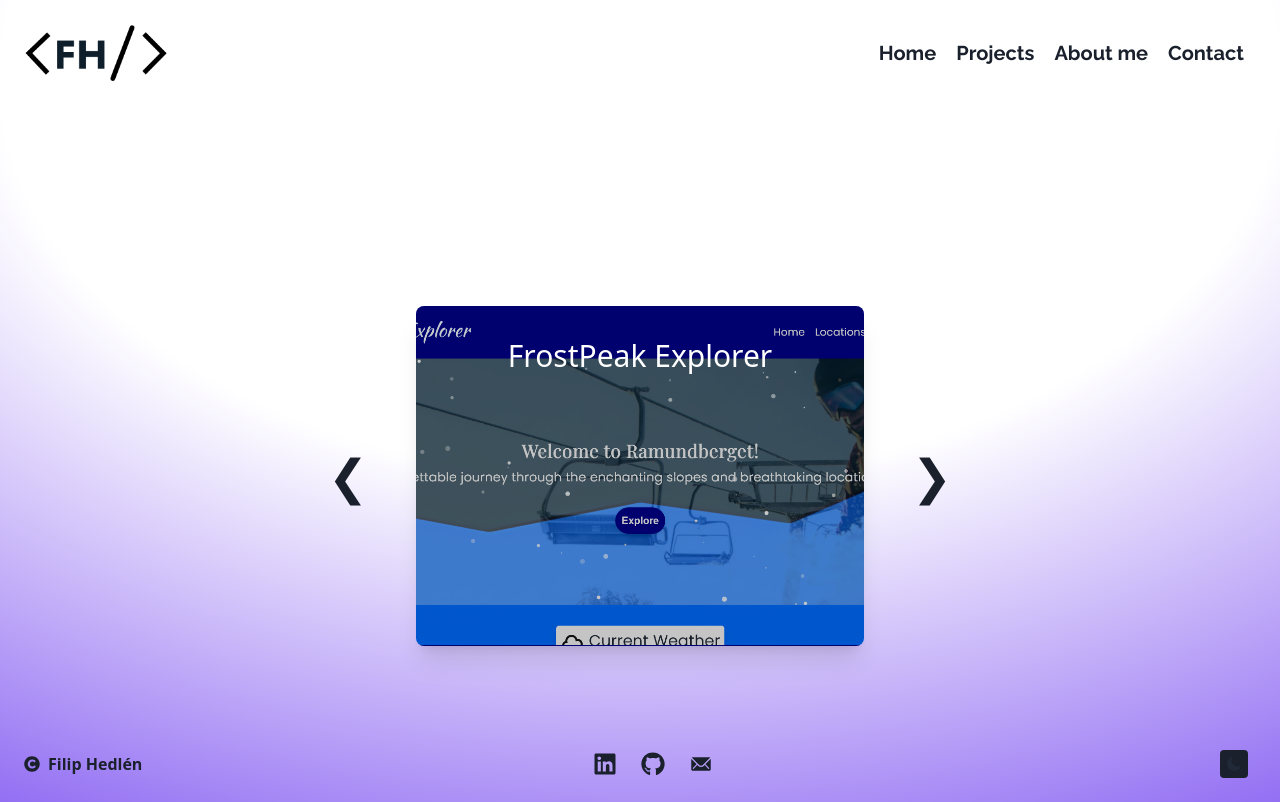
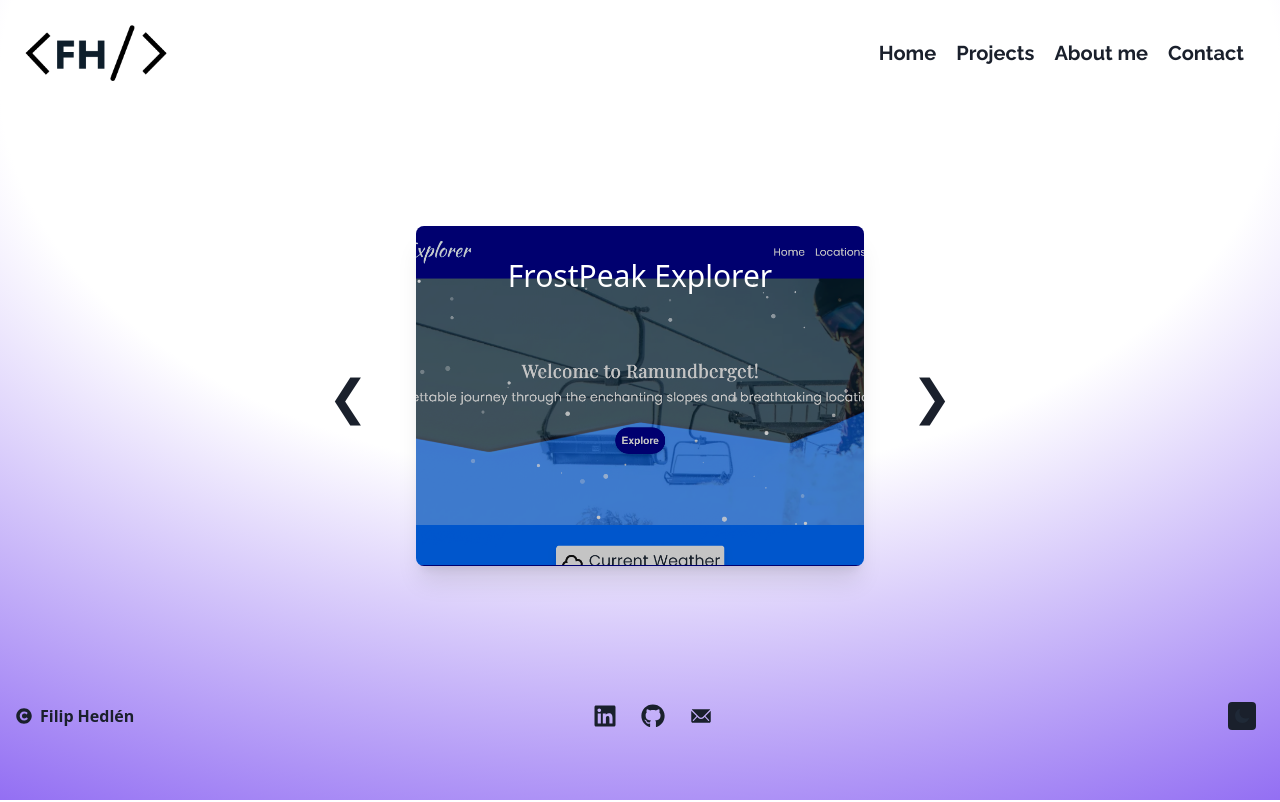
Before and after one commit to FilipHedlen/Portfolio-new, a React (Vite) app in the folder Portfolio-new/: page /projects in a window 1280 px wide. Built offline with nearby package versions, Linux system fonts and the light colour scheme.

Commit message:
Some small fixings to footer and project carousel

```diff
--- a/Portfolio-new/src/components/Footer/Footer.tsx
+++ b/Portfolio-new/src/components/Footer/Footer.tsx
@@ -4,9 +4,14 @@ import DarkModeToggle from "../DarkMode/DarkModeToggle";
 
 const Footer = () => {
   return (
-    <footer className="font-bold p-6 h-auto bottom-0 w-full flex justify-between items-center bg-inherit">
-      <div className="text-dark-grey dark:text-light-grey flex items-center">
-        <FaCopyright className="mr-2" /> Filip Hedlén
+    <footer className="bottom-0 left-0 right-0 p-4 bg-inherit container mx-auto flex justify-between items-center z-20 h-auto">
+
+      <div className="text-dark-grey dark:text-light-grey flex items-center font-bold">
+        <FaCopyright className="mr-2" />
+        <div className="flex flex-col sm:flex-row">
+          <span>Filip</span>
+          <span className="sm:ml-1">Hedlén</span>
+        </div>
       </div>
 
       <div className="flex space-x-6 mr-14">
@@ -15,23 +20,24 @@ const Footer = () => {
           target="_blank"
           rel="noopener noreferrer"
         >
-          <FaLinkedin className="text-dark-grey dark:text-light-grey text-2xl hover:text-primary-light-hover hover:dark:text-primary-dark-hover"/>
+          <FaLinkedin className="text-dark-grey dark:text-light-grey text-2xl hover:text-primary-light-hover hover:dark:text-primary-dark-hover" />
         </a>
         <a
           href="https://github.com/FilipHedlen"
           target="_blank"
           rel="noopener noreferrer"
         >
-          <FaGithub className="text-dark-grey dark:text-light-grey text-2xl hover:text-primary-light-hover hover:dark:text-primary-dark-hover"/>
+          <FaGithub className="text-dark-grey dark:text-light-grey text-2xl hover:text-primary-light-hover hover:dark:text-primary-dark-hover" />
         </a>
         <a
           href="mailto:filip.hedlen@gmail.com"
           target="_blank"
           rel="noopener noreferrer"
         >
-          <IoIosMail className="text-dark-grey dark:text-light-grey text-2xl hover:text-primary-light-hover hover:dark:text-primary-dark-hover"/>
+          <IoIosMail className="text-dark-grey dark:text-light-grey text-2xl hover:text-primary-light-hover hover:dark:text-primary-dark-hover" />
         </a>
       </div>
+
       <div className="mr-2">
         <DarkModeToggle />
       </div>
--- a/Portfolio-new/src/components/ProjectCards/ProjectCarousel/ProjectCarousel.tsx
+++ b/Portfolio-new/src/components/ProjectCards/ProjectCarousel/ProjectCarousel.tsx
@@ -15,8 +15,8 @@ const ProjectsCarousel: React.FC = () => {
   };
 
   return (
-    <section className="relative max-w-3xl mx-auto px-4 sm:px-6 lg:px-8 flex flex-col items-center mt-20 z-10">
-      <div className="relative w-full flex items-center justify-center mt-10">
+    <section className="relative max-w-3xl mx-auto px-4 sm:px-6 lg:px-8 flex flex-col items-center my-10 z-10">
+      <div className="relative w-full flex items-center justify-center">
         <button
           onClick={handlePrev}
           className="text-4xl sm:text-5xl text-dark-grey dark:text-light-grey hover:text-primary-light-hover dark:hover:text-primary-dark-hover transition duration-100 p-2 sm:p-4 absolute left-2 sm:left-6 hidden sm:block"
--- a/Portfolio-new/src/pages/Home/HomePage.tsx
+++ b/Portfolio-new/src/pages/Home/HomePage.tsx
@@ -2,9 +2,7 @@ import { HeroSection } from '../../components/Hero/HeroSection';
 
 const HomePage = () => {
   return (
-    <div className="bg inherit">
-        <HeroSection />
-    </div>
+    <HeroSection />
   )
 }
 
--- a/Portfolio-new/src/pages/Projects/ProjectsPage.tsx
+++ b/Portfolio-new/src/pages/Projects/ProjectsPage.tsx
@@ -1,7 +1,6 @@
-import React from 'react';
 import ProjectsCarousel from '../../components/ProjectCards/ProjectCarousel/ProjectCarousel';
 
-const ProjectsPage: React.FC = () => {
+const ProjectsPage = () => {
   return (
     <ProjectsCarousel />
   );
```
